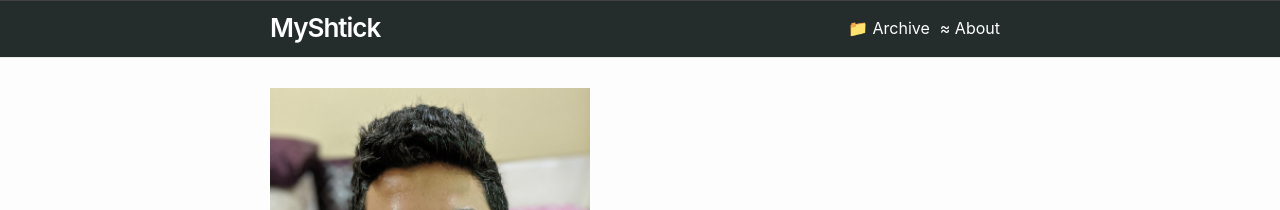
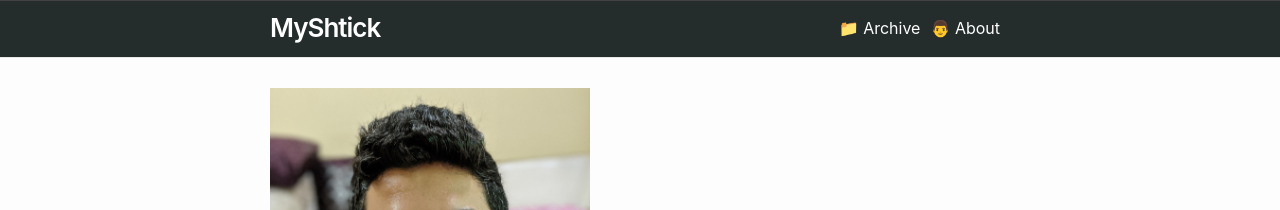
Before and after one commit to nitinrawatiitd/nitinrawatiitd.github.io, a Jekyll site: the page built from docs/about.html, in a window 1280 px wide. Shown: the top 210 px of the page. Built offline with Jekyll 4.4.1, drawn with Linux system fonts in a browser that asks for light colours.

Commit message:
Add symbol for about

```diff
--- a/docs/_includes/header.html
+++ b/docs/_includes/header.html
@@ -8,7 +8,7 @@
             <a class="page-link" href="http://lilianweng.github.io" target="_blank">&#x1f349; About</a>
         </nav> -->
         <nav class="site-nav">
-            <a class="page-link" href="{{ '/about.html' | relative_url }}">&#x2248; About</a>
+            <a class="page-link" href="{{ '/about.html' | relative_url }}">&#x1F468; About</a>
         </nav>
 
         <nav class="site-nav">
```
